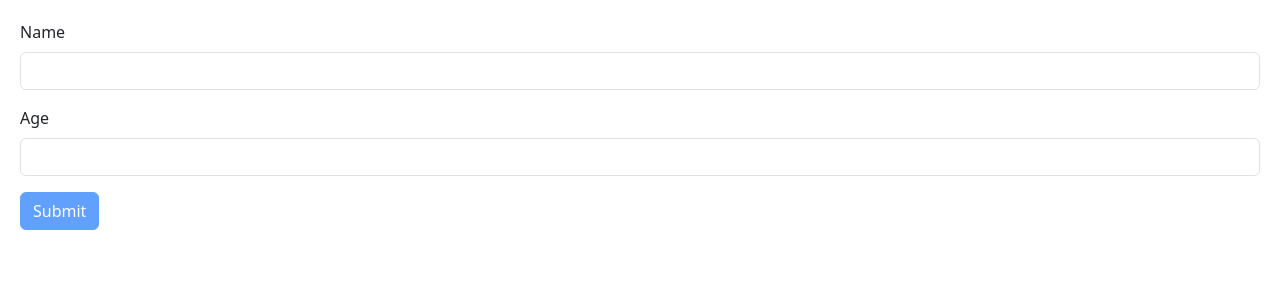
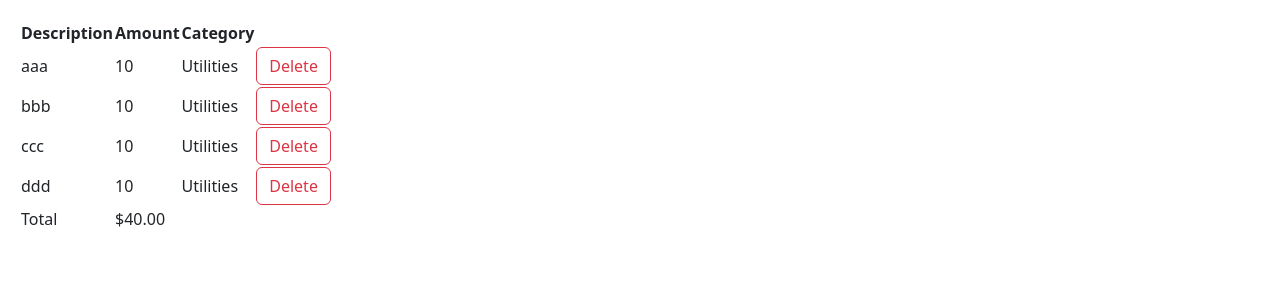
Before and after one commit to Pin3appl3ishan/react-moshpit, a React (Vite) app in the folder react-app/: page / in a window 1280 px wide. Shown: the top 300 px of the page. Built offline with nearby package versions, Linux system fonts and the light colour scheme.

Commit message:
expense list component

```diff
--- a/react-app/src/App.tsx
+++ b/react-app/src/App.tsx
@@ -1,22 +1,18 @@
 import { useState } from "react";
-import Form from "./components/Form";
+import ExpenseList from "./expense-tracker/components/ExpenseList";
 
 function App() {
-  const [cart, setCart] = useState({
-    discount: .1,
-    items: [
-      {id: 1, title: 'Product 1', quantity: 1},
-      {id: 2, title: 'Product 2', quantity: 1},
-    ],
-  });
-
-  const handleClick = () => {
-    setCart({...cart, items: cart.items.map(item => item.id === 1 ? {...item, quantity: item.quantity + 1} : item)})
-  }
-
+  const [expenses, setExpenses] = useState ([
+    {id: 1, description: 'aaa', amount: 10, category: 'Utilities'},
+    {id: 2, description: 'bbb', amount: 10, category: 'Utilities'},
+    {id: 3, description: 'ccc', amount: 10, category: 'Utilities'},
+    {id: 4, description: 'ddd', amount: 10, category: 'Utilities'},
+  ])
 
   return (
-    <Form/>
+    <div>
+      <ExpenseList expenses={expenses} onDelete={(id) => setExpenses(expenses.filter((e) => e.id !== id))}/>
+    </div>
   );
 }
 
--- /dev/null
+++ b/react-app/src/expense-tracker/components/ExpenseList.tsx
@@ -0,0 +1,58 @@
+import React from "react";
+
+interface Expense {
+  id: number;
+  description: string;
+  amount: number;
+  category: string;
+}
+
+interface Props {
+  expenses: Expense[];
+  onDelete: (id: number) => void;
+}
+
+const ExpenseList = ({ expenses, onDelete }: Props) => {
+    // we don't want to render the component if it is empty
+    if (expenses.length === 0) return null;
+
+  return (
+    <table>
+      <thead>
+        <tr>
+          <th>Description</th>
+          <th>Amount</th>
+          <th>Category</th>
+          <th></th>
+        </tr>
+      </thead>
+      <tbody>
+        {expenses.map((expense) => (
+          <tr key={expense.id}>
+            <td>{expense.description}</td>
+            <td>{expense.amount}</td>
+            <td>{expense.category}</td>
+            <td>
+              <button
+                className="btn btn-outline-danger"
+                onClick={() => onDelete(expense.id)}
+              >
+                Delete
+              </button>
+            </td>
+          </tr>
+        ))}
+      </tbody>
+      <tfoot>
+        <tr>
+          <td>Total</td>
+          <td>${expenses.reduce((acc, expense) => expense.amount + acc, 0).toFixed(2)}</td>
+          <td></td>
+          <td></td>
+        </tr>
+      </tfoot>
+    </table>
+  );
+};
+
+export default ExpenseList;
```
